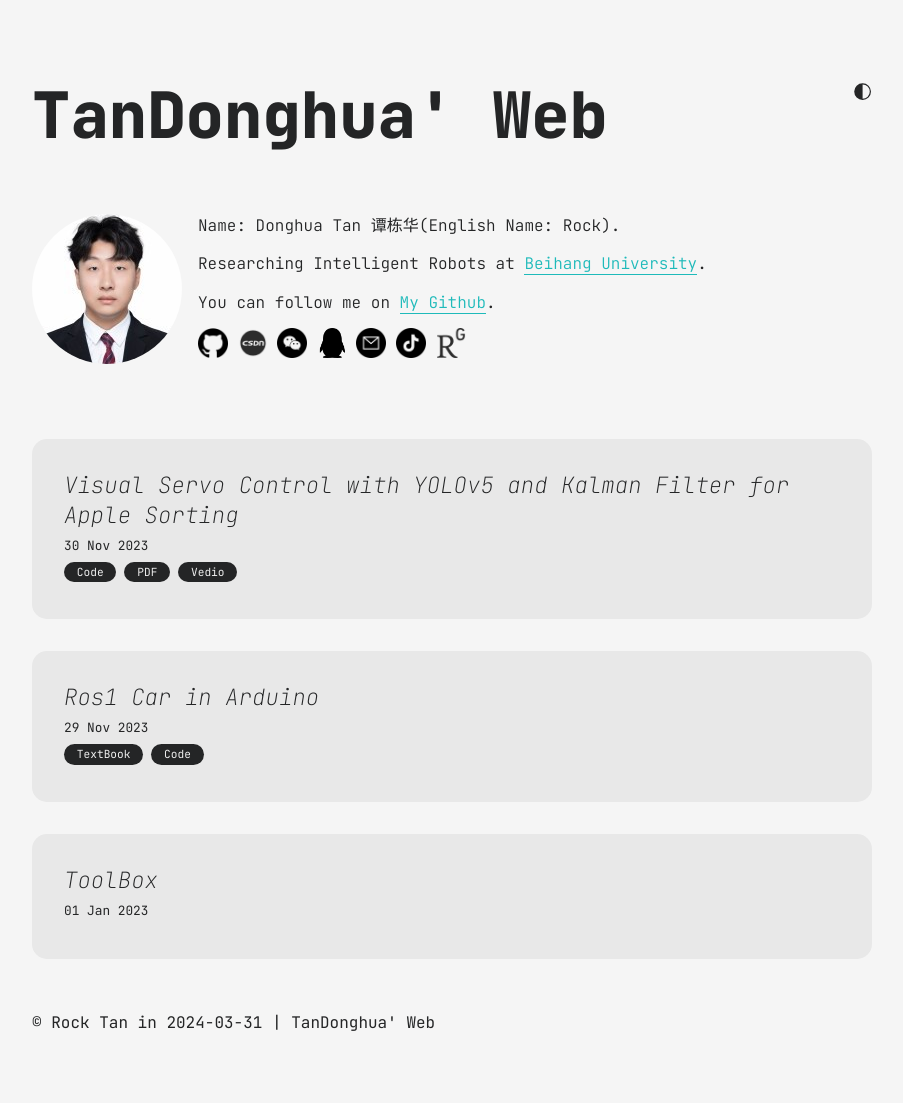
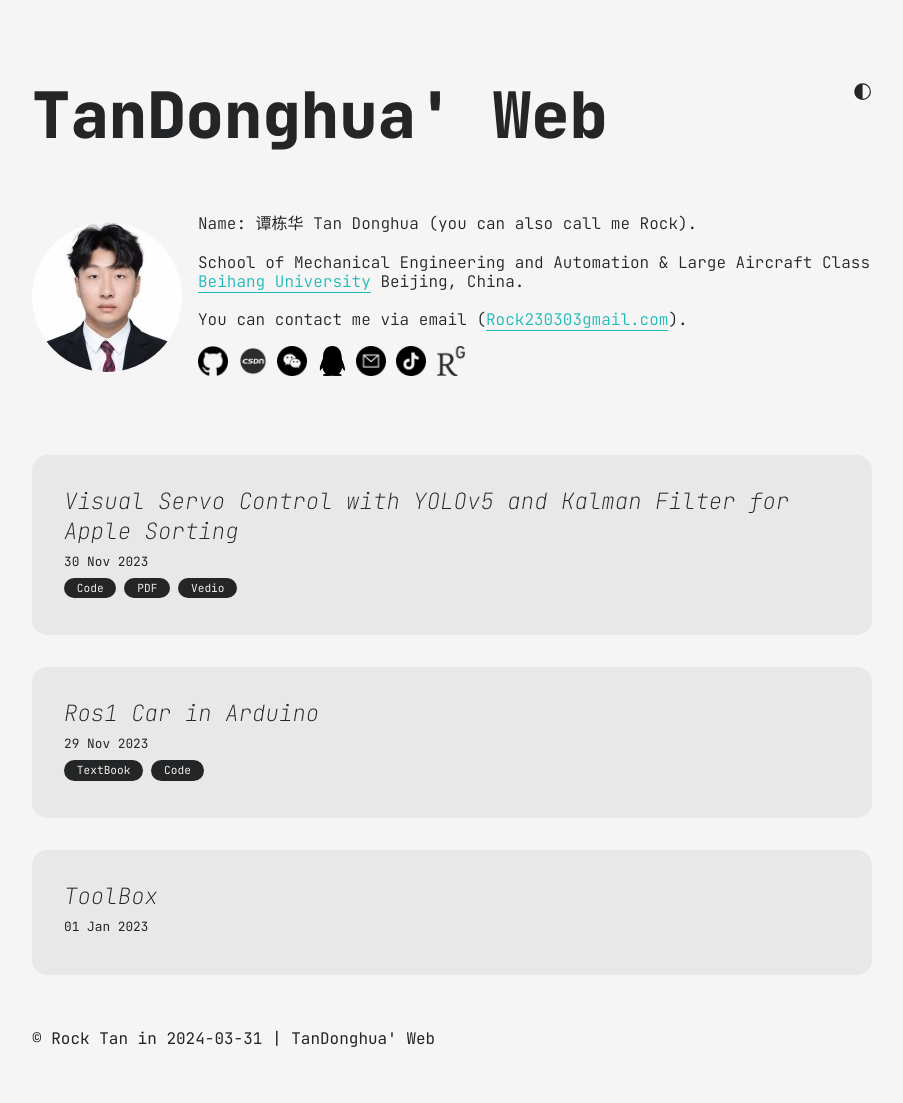
Before and after one commit to Rock230303/Rock230303.github.io, a Jekyll site: the page built from index.md, in a window 1280 px wide. Shown: the whole page, without its empty margins (188-1091 px from the left). Built offline with Jekyll 4.4.1, drawn with Linux system fonts in a browser that asks for light colours.

Commit message:
Update author.yml

```diff
--- a/_data/author.yml
+++ b/_data/author.yml
@@ -2,15 +2,17 @@ name: ROCK
 dp: https://raw.githubusercontent.com/Rock230303/Rock230303.github.io/main/pic/150200.jpg
 description: "
   <p>
-    Name: Donghua Tan 谭栋华(English Name: Rock).
+    Name: 谭栋华 Tan Donghua (you can also call me Rock).
   </p>
   <br/>
   <p>
-    Researching Intelligent Robots at <a href=''>Beihang University</a>.
+    School of Mechanical Engineering and Automation & Large Aircraft Class
+    <br/>
+    <a href=''>Beihang University</a>  Beijing, China.
   </p>
   <br/>
   <p>
-    You can follow me on <a href='https://github.com/Rock230303' target='_blank'>My Github</a>.
+    You can contact me via email (<a href=''>Rock230303gmail.com</a>).
   </P>
 "
 email: tandonghua_rock@163.com
```
